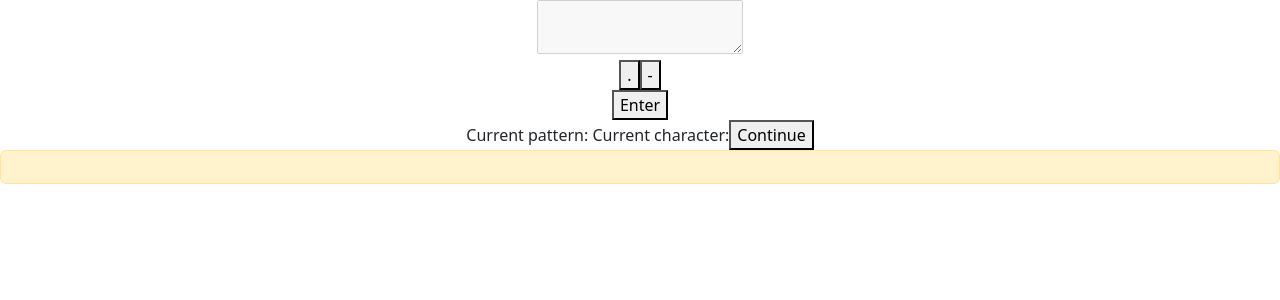
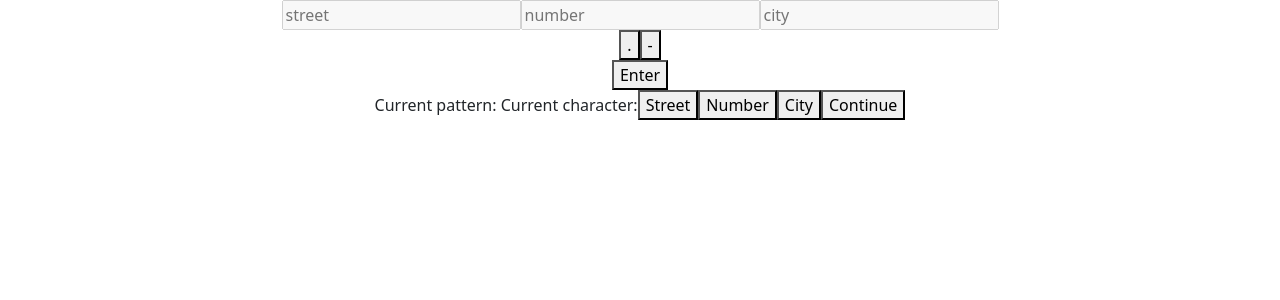
Before and after one commit to CD-Mackay/bad_ui_battles, a React (Create React App) app in the folder frankenvalidator/: page / in a window 1280 px wide. Shown: the top 300 px of the page. Built offline with nearby package versions, Linux system fonts and the light colour scheme.

Commit message:
convert textarea to multiple inputs to handle address change

```diff
--- a/frankenvalidator/src/App.js
+++ b/frankenvalidator/src/App.js
@@ -46,12 +46,20 @@ function App() {
   const [errorMessage, setErrorMessage] = useState("");
   const [showChart, setShowChart] = useState(false);
   const [inputs, setInputs] = useState(inputArr);
+  const [address, setAddress] = useState({
+    street: "",
+    number: "",
+    city: ""
+  });
+  const [addressPart, setAddressPart] = useState("street");
 
   const translateCode = () => {
     const newChar = Object.keys(morseData, stringFrag).find(
       (key) => morseData[key] === stringFrag
     );
     if (newChar !== undefined) {
+      let newAddress = {...address};
+      newAddress[addressPart] = addChar(newChar, fullString);
       setFullString(addChar(newChar, fullString));
     } else {
       showError();
@@ -196,7 +204,11 @@ function App() {
       )}
       {view === "address" && (
         <div>
-          <textarea disabled value={fullString}></textarea>
+          {/* <textarea disabled value={fullString}></textarea> */}
+          <input type="text" disabled placeholder="street" value={address.street}></input>
+          <input type="text" disabled placeholder="number" value={address.number}></input>
+          <input type="text" disabled placeholder="city" value={address.city}></input>
+
           <div className="button-wrapper">
             <div className="input-wrapper">
               <button
@@ -225,8 +237,12 @@ function App() {
               (key) => morseData[key] === stringFrag
             )}
           </span>
+          <button onClick={() => setAddressPart("street")}>Street</button>
+          <button onClick={() => setAddressPart("number")}>Number</button>
+          <button onClick={() => setAddressPart("city")}>City</button>
+
           <button onClick={handleRegisterAddress}>Continue</button>
-          <Alert variant="warning">{errorMessage}</Alert>
+          {errorMessage && <Alert variant="warning">{errorMessage}</Alert>}
         </div>
       )}
     </div>
```
